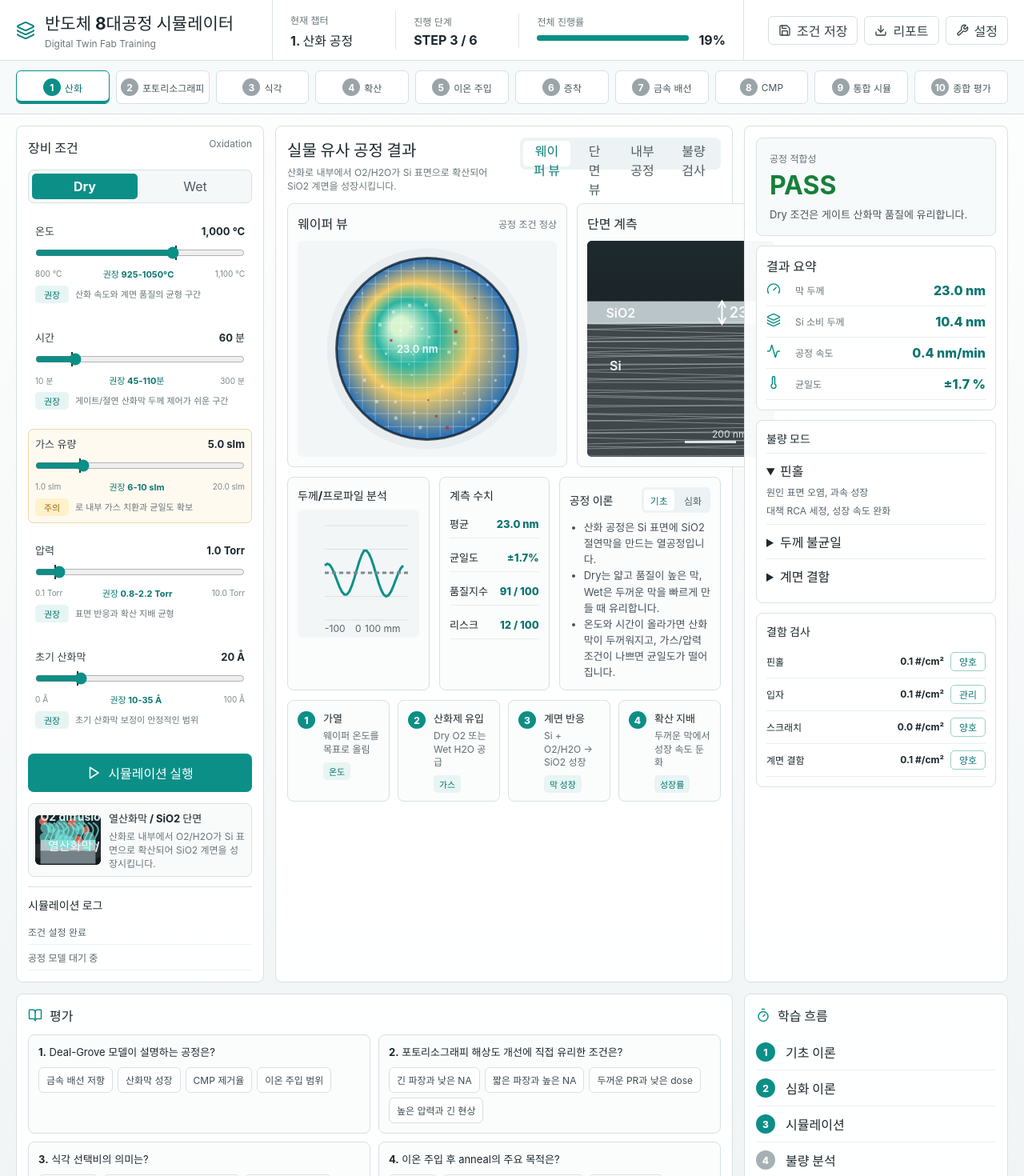
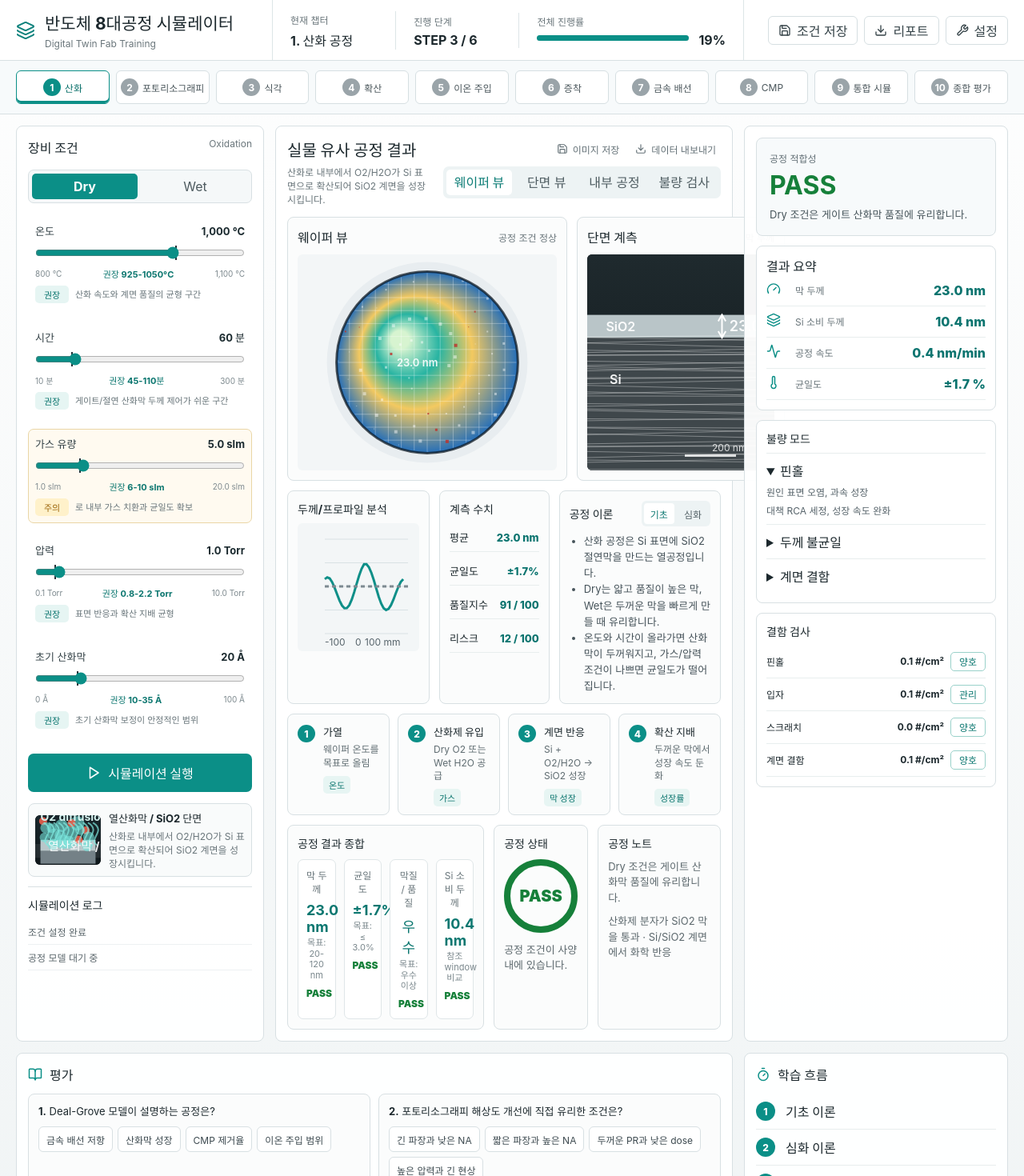
Before and after one commit to kimgwinil/semiconductor-8-process-simulator, a React (Vite) app: page / in a window 1280 px wide. Shown: the top 1470 px of the page at 80% size. Built offline with nearby package versions, Linux system fonts and the light colour scheme; the HTML template or start-up script is replaced by a standard one.

Commit message:
Align simulator dashboard with metrology reference

```diff
--- a/src/App.tsx
+++ b/src/App.tsx
@@ -1303,12 +1303,18 @@ export default function App() {
               <h1>실물 유사 공정 결과</h1>
               <p>{guide.visualLabel}</p>
             </div>
+            <div className="stage-tools">
+              <div className="stage-actions">
+                <button type="button"><Save size={14} /> 이미지 저장</button>
+                <button type="button"><Download size={14} /> 데이터 내보내기</button>
+              </div>
               <div className="view-tabs">
                 {["웨이퍼 뷰", "단면 뷰", "내부 공정", "불량 검사"].map((item) => (
                   <button key={item} type="button" className={activeView === item ? "active" : ""} onClick={() => setActiveView(item)}>
                     {item}
                   </button>
                 ))}
+              </div>
             </div>
           </div>
 
@@ -1375,6 +1381,27 @@ export default function App() {
                 <em>{stage.signal}</em>
               </div>
             ))}
+          </div>
+          <div className="fab-summary-grid">
+            <section className="fab-summary wide">
+              <h3>공정 결과 종합</h3>
+              <div className="summary-cards">
+                <ResultCard label={result.primaryLabel} value={`${fmt(result.primary)} ${result.primaryUnit}`} target={chapter.key === "oxidation" ? "목표: 20-120 nm" : "목표 범위 내"} pass={result.verdict !== "FAIL"} />
+                <ResultCard label="균일도" value={`±${fmt(result.uniformity)}%`} target="목표: ≤ 3.0%" pass={result.uniformity <= 3} />
+                <ResultCard label="막질 / 품질" value={result.quality >= 82 ? "우수" : result.quality >= 65 ? "관리" : "불량"} target="목표: 우수 이상" pass={result.quality >= 78} />
+                <ResultCard label={result.secondaryLabel} value={`${fmt(result.secondary)} ${result.secondaryUnit}`} target="참조 window 비교" pass={result.risk < 65} />
+              </div>
+            </section>
+            <section className="fab-summary state">
+              <h3>공정 상태</h3>
+              <div className={`status-ring ${result.verdict.toLowerCase()}`}>{result.verdict}</div>
+              <p>{result.verdict === "PASS" ? "공정 조건이 사양 내에 있습니다." : result.verdict === "RISK" ? "일부 장비 조건이 권장 구간을 벗어났습니다." : "공정 조건 재설정이 필요합니다."}</p>
+            </section>
+            <section className="fab-summary note">
+              <h3>공정 노트</h3>
+              <p>{result.note}</p>
+              <p>{guide.internals.slice(0, 2).join(" · ")}</p>
+            </section>
           </div>
         </section>
 
@@ -1481,6 +1508,17 @@ function Metric({ icon, label, value }: { icon: React.ReactNode; label: string;
       <span>{icon}</span>
       <p>{label}</p>
       <strong>{value}</strong>
+    </div>
+  );
+}
+
+function ResultCard({ label, value, target, pass }: { label: string; value: string; target: string; pass: boolean }) {
+  return (
+    <div className="result-card">
+      <span>{label}</span>
+      <strong>{value}</strong>
+      <p>{target}</p>
+      <em className={pass ? "pass" : "fail"}>{pass ? "PASS" : "CHECK"}</em>
     </div>
   );
 }
--- a/src/index.css
+++ b/src/index.css
@@ -468,13 +468,38 @@ input[type="range"] {
   border-radius: 7px;
 }
 
+.stage-tools {
+  display: grid;
+  justify-items: end;
+  gap: 8px;
+}
+
+.stage-actions {
+  display: flex;
+  gap: 8px;
+}
+
+.stage-actions button {
+  display: inline-flex;
+  align-items: center;
+  gap: 6px;
+  height: 28px;
+  border: 0;
+  background: transparent;
+  color: #647177;
+  font-size: 12px;
+}
+
 .view-tabs button {
   border: 0;
   border-radius: 5px;
   height: 32px;
-  padding: 0 12px;
+  min-width: 78px;
+  padding: 0 10px;
   background: transparent;
   color: #4f5d62;
+  white-space: nowrap;
+  line-height: 1;
 }
 
 .view-tabs button.active {
@@ -673,6 +698,111 @@ input[type="range"] {
   font-size: 11px;
   font-style: normal;
   font-weight: 800;
+}
+
+.fab-summary-grid {
+  display: grid;
+  grid-template-columns: 1.6fr .75fr 1fr;
+  gap: 12px;
+  margin-top: 12px;
+}
+
+.fab-summary {
+  border: 1px solid #d8e0e3;
+  border-radius: 8px;
+  background: #fbfcfc;
+  padding: 12px;
+  min-height: 150px;
+}
+
+.fab-summary h3 {
+  margin-bottom: 10px;
+  font-size: 14px;
+}
+
+.summary-cards {
+  display: grid;
+  grid-template-columns: repeat(4, minmax(0, 1fr));
+  gap: 10px;
+}
+
+.result-card {
+  min-height: 110px;
+  border: 1px solid #dfe6e8;
+  border-radius: 7px;
+  background: #fff;
+  padding: 10px;
+  text-align: center;
+}
+
+.result-card span {
+  display: block;
+  color: #68757a;
+  font-size: 12px;
+}
+
+.result-card strong {
+  display: block;
+  margin: 8px 0 3px;
+  color: #0b7770;
+  font-size: 18px;
+}
+
+.result-card p {
+  min-height: 28px;
+  color: #7a878c;
+  font-size: 11px;
+  line-height: 1.25;
+}
+
+.result-card em {
+  display: inline-block;
+  margin-top: 7px;
+  font-style: normal;
+  font-size: 12px;
+  font-weight: 900;
+}
+
+.result-card em.pass {
+  color: #16803a;
+}
+
+.result-card em.fail {
+  color: #b77713;
+}
+
+.status-ring {
+  display: grid;
+  place-items: center;
+  width: 92px;
+  height: 92px;
+  margin: 4px auto 12px;
+  border-radius: 50%;
+  border: 8px solid #16803a;
+  color: #16803a;
+  font-size: 20px;
+  font-weight: 900;
+}
+
+.status-ring.risk {
+  border-color: #c6861c;
+  color: #a36a11;
+}
+
+.status-ring.fail {
+  border-color: #bd3f33;
+  color: #bd3f33;
+}
+
+.fab-summary.state p,
+.fab-summary.note p {
+  color: #5c686d;
+  font-size: 13px;
+  line-height: 1.5;
+}
+
+.fab-summary.note p + p {
+  margin-top: 10px;
 }
 
 .result-panel {
@@ -911,6 +1041,11 @@ details p {
     grid-template-columns: 1fr;
   }
 
+  .fab-summary-grid,
+  .summary-cards {
+    grid-template-columns: 1fr;
+  }
+
   .topbar {
     height: auto;
     padding: 14px;
```
Also changed, not shown: 1 other file (tests, documents, lock files or other folders). Lines whose indentation alone changed are shown as unchanged.
